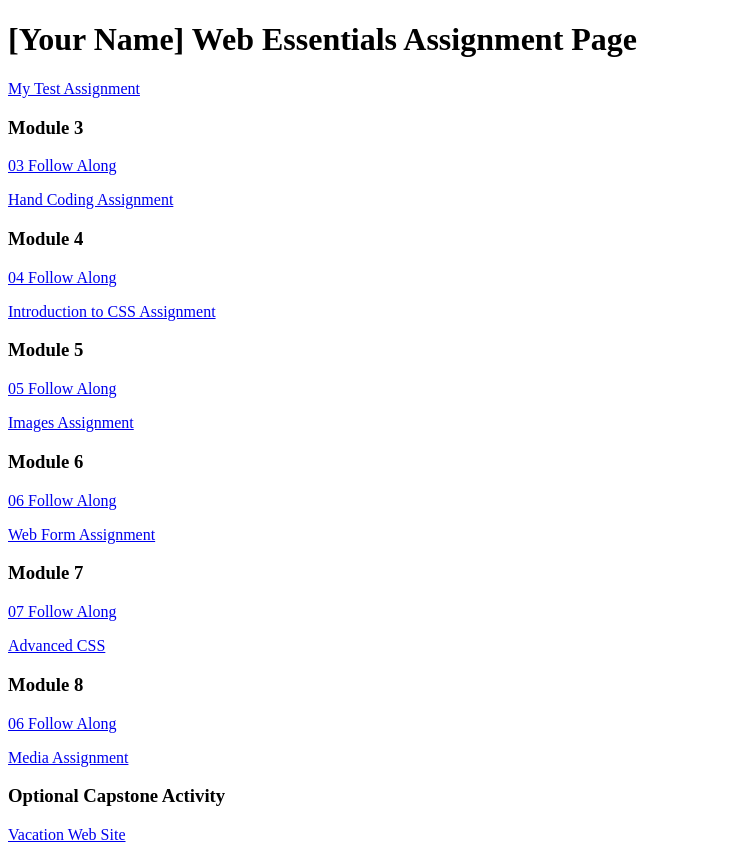
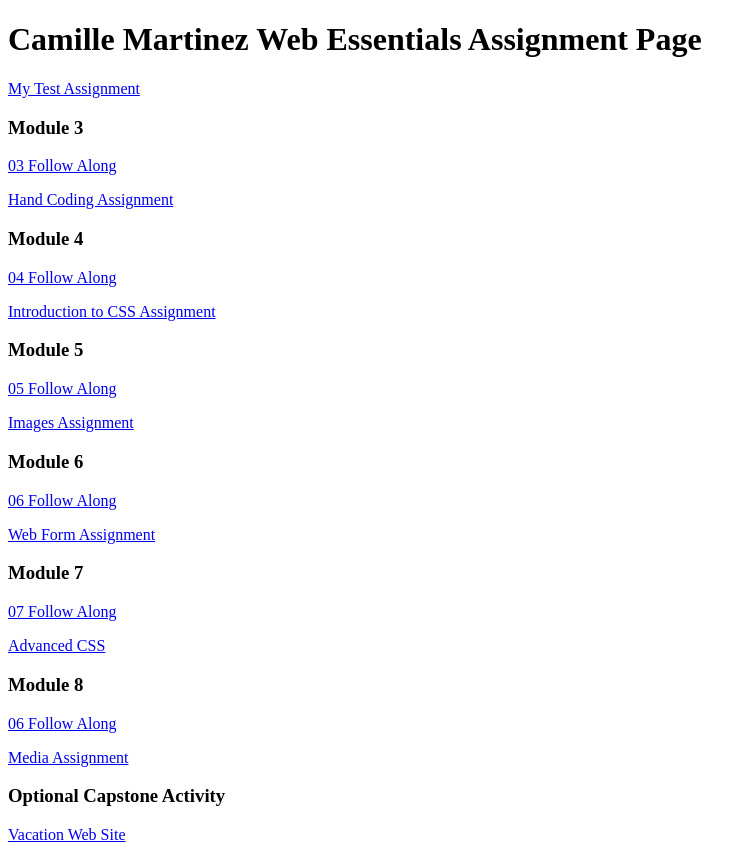
Before and after one commit to MilleCama/dwdd1600, a plain HTML site: page index.html in a window 1280 px wide. Shown: the whole page, without its empty margins (0-756 px from the left). Drawn offline with Linux system fonts and the light colour scheme.

Commit message:
added my name

```diff
--- a/index.html
+++ b/index.html
@@ -6,7 +6,7 @@
 		<title>dwdd 1600 assignment list page</title>
 	</head>
 	<body>
-		<h1>[Your Name] Web Essentials Assignment Page</h1>
+		<h1>Camille Martinez Web Essentials Assignment Page</h1>
 		<p><a href="01test">My Test Assignment</a></p>
 
 		<h3>Module 3</h3>
```
